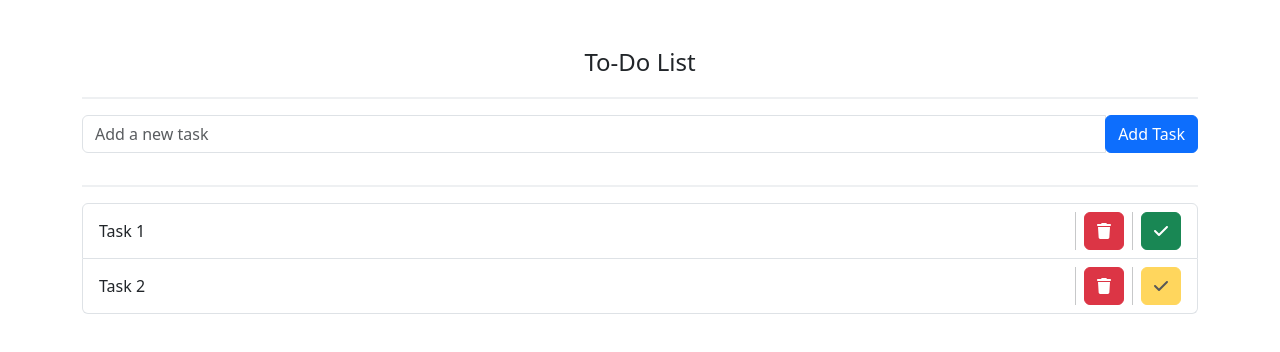
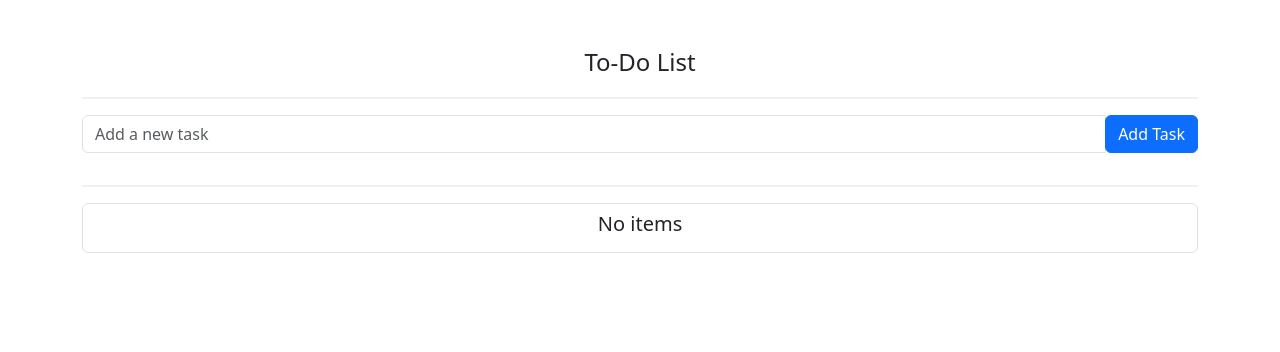
Before and after one commit to sirdoro1/todolist, a React (Vite) app: page / in a window 1280 px wide. Shown: the top 352 px of the page. Built offline with nearby package versions, Linux system fonts and the light colour scheme.

Commit message:
update on App

```diff
--- a/src/App.jsx
+++ b/src/App.jsx
@@ -5,10 +5,7 @@ import ItemLists from './components/ItemLists';
 
 function App() {
 
-  const [items,setItems] = useState([
-    {id: 1, name: 'Task 1', status: false},
-    {id: 2, name: 'Task 2', status: true},
-  ]);
+  const [items,setItems] = useState([]);
 
   function  handleAddItemClick(){
     let task = document.getElementById('task').value;
```
